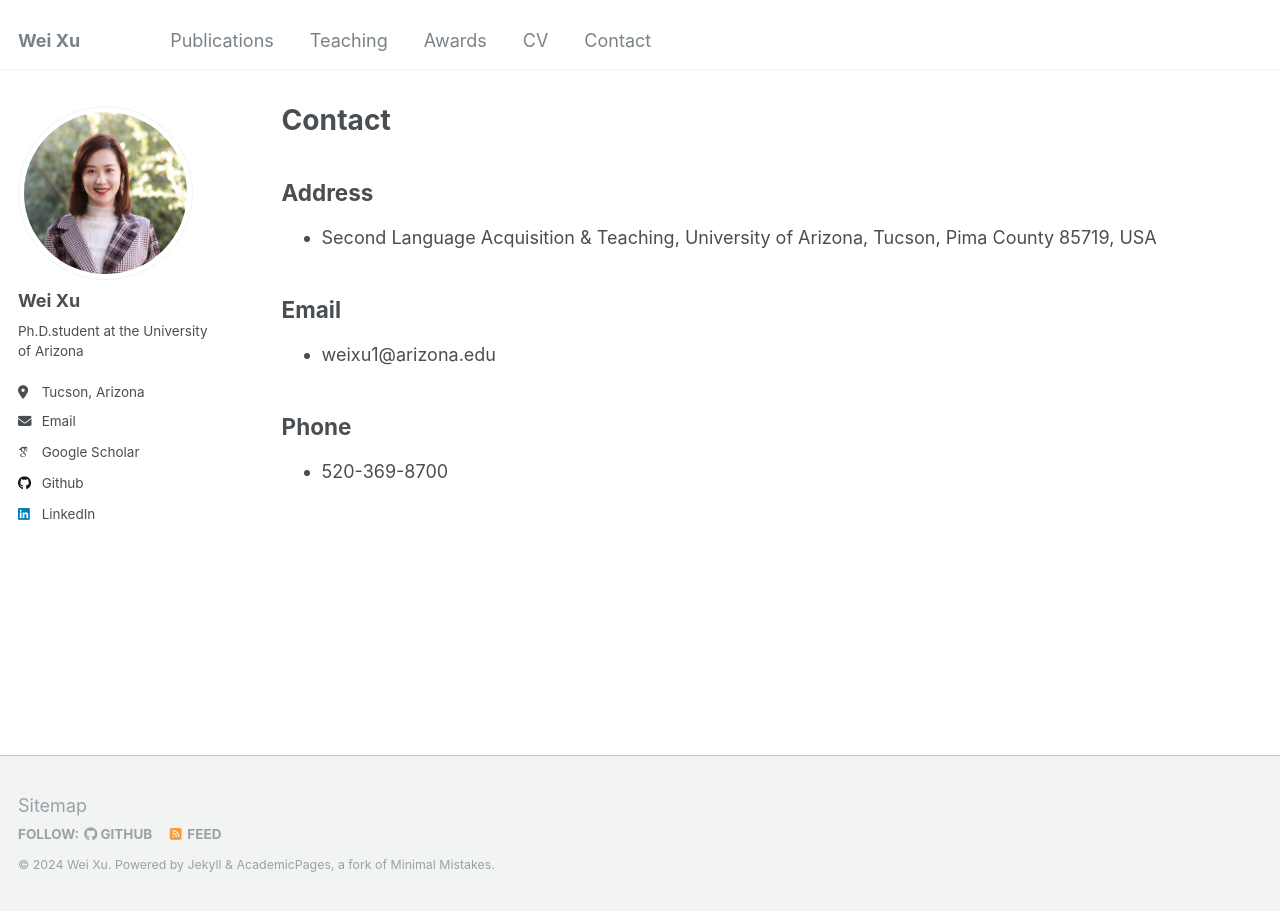
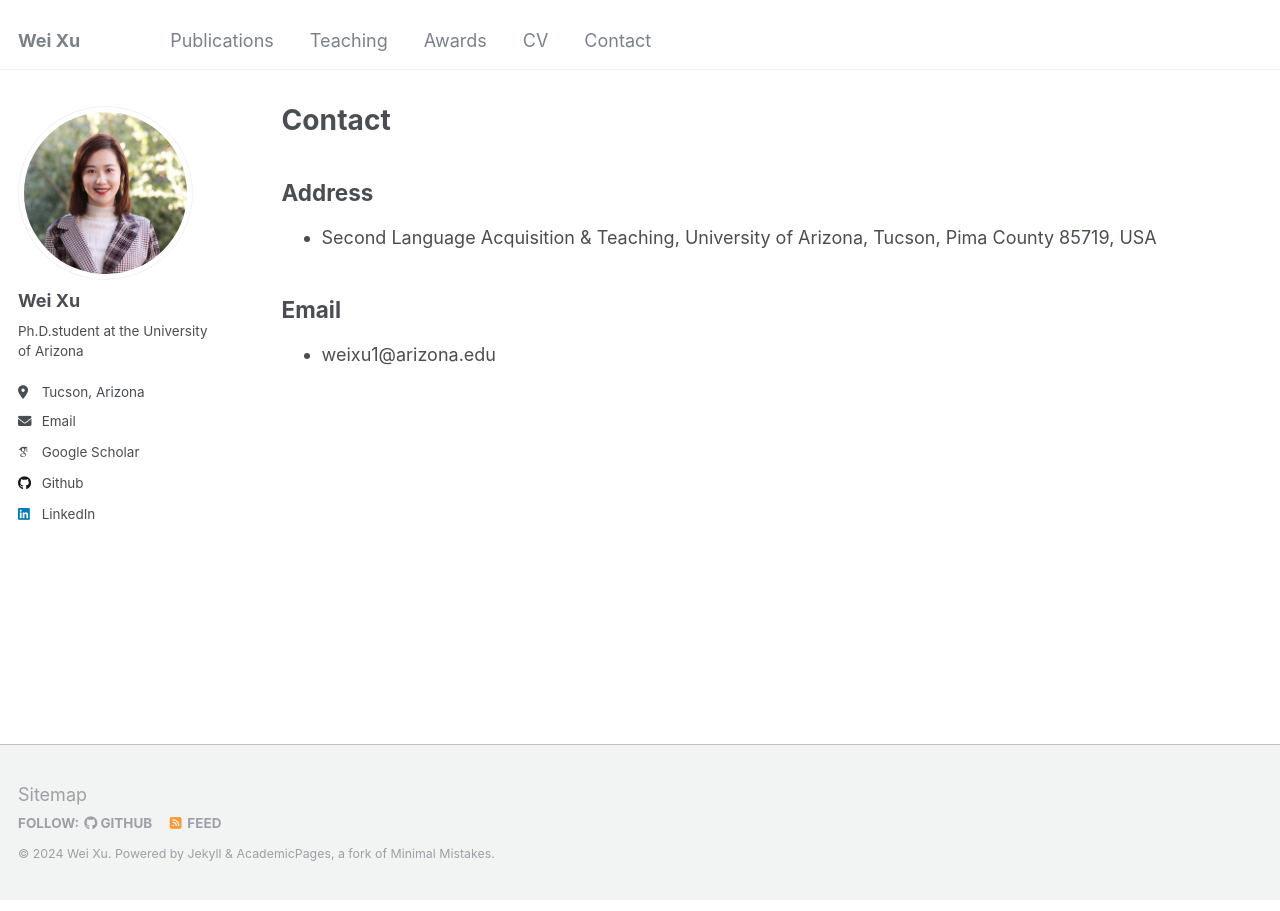
Before and after one commit to weixu-vivian/weixu-vivian.github.io, a Jekyll site: the page built from _pages/Contact.md, in a window 1280 px wide. Built offline with Jekyll 4.4.1, drawn with Linux system fonts in a browser that asks for light colours; some web fonts are replaced.

Commit message:
Contact.md

```diff
--- a/_pages/Contact.md
+++ b/_pages/Contact.md
@@ -14,7 +14,3 @@ author_profile: true
 ## Email
 
 * weixu1@arizona.edu
-
-## Phone
-
-* 520-369-8700
```
